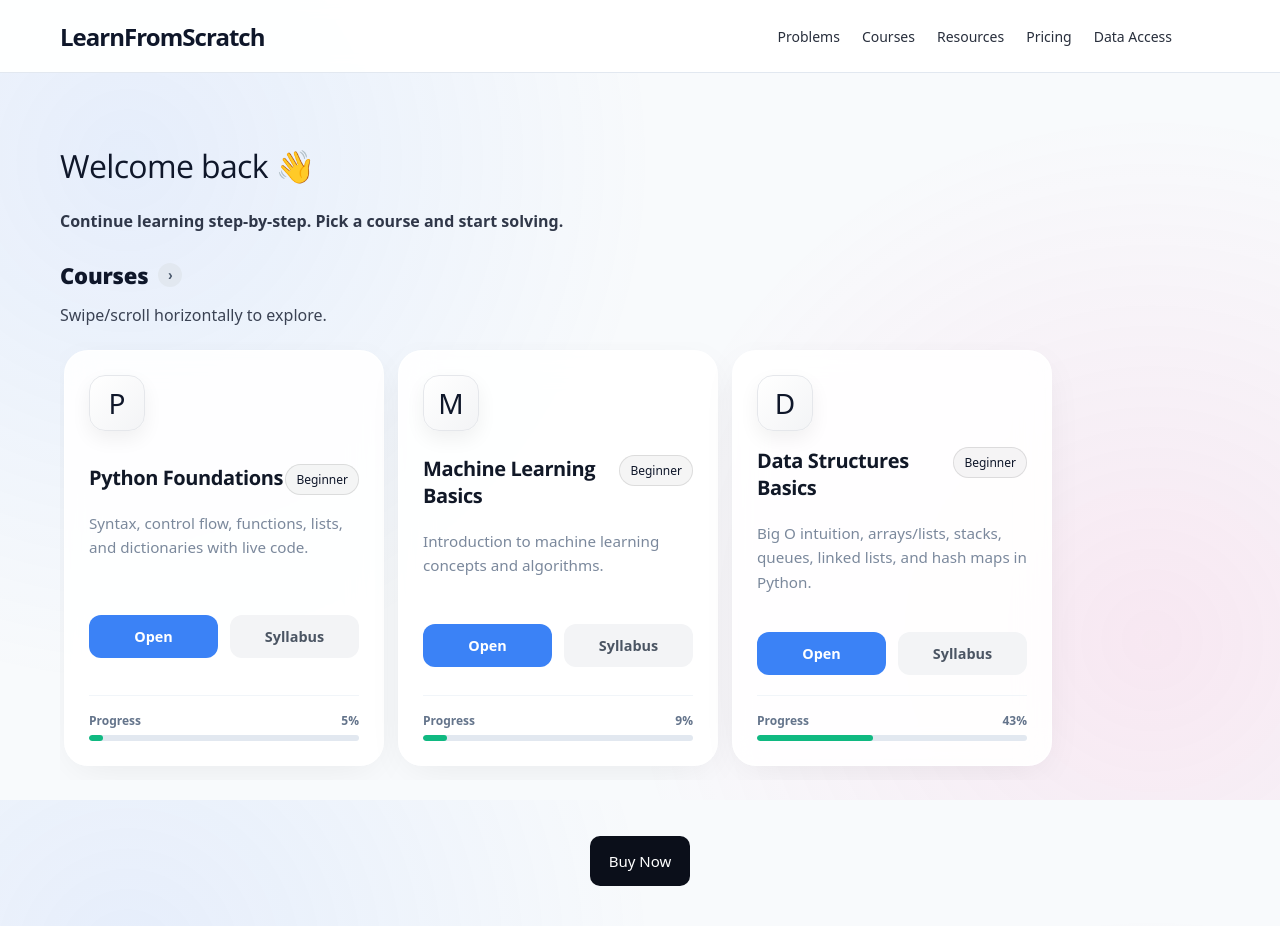
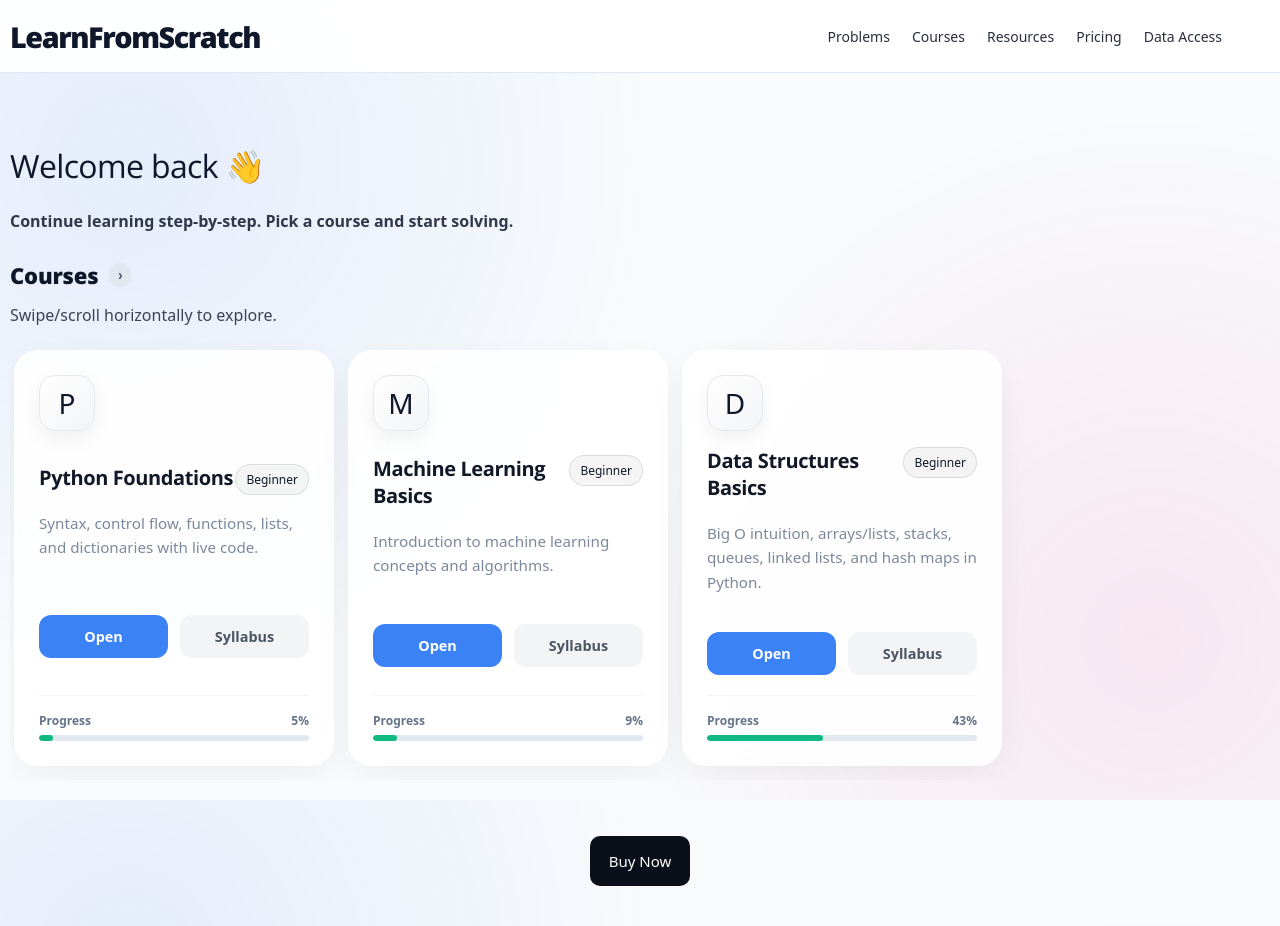
Before and after one commit to karthikKSayyaparaju/lfscode, a website: page login/dashboard.html in a window 1280 px wide. Drawn offline with nearby package versions, Linux system fonts and the light colour scheme; no server answers.

Commit message:
Logo Placement
 i tried to move the to extreme Corner

```diff
--- a/login/dashboard.html
+++ b/login/dashboard.html
@@ -211,8 +211,8 @@
       width: 100% !important;
       max-width: 100% !important;
       margin: 0 !important;
-      padding-left: 60px !important;
-      padding-right: 60px !important;
+      padding-left: 10px !important;
+      padding-right: 10px !important;
     }
 
     /* 2. Header & Logo */
@@ -221,9 +221,10 @@
     }
 
     .brand-name {
+      font-family: 'Open Sans', sans-serif;
       font-weight: 800 !important;
-      font-size: 1.5rem !important;
-      letter-spacing: -0.04em;
+      font-size: 1.8rem !important;
+      letter-spacing: -0.05em;
     }
 
     .nav-links {
```
